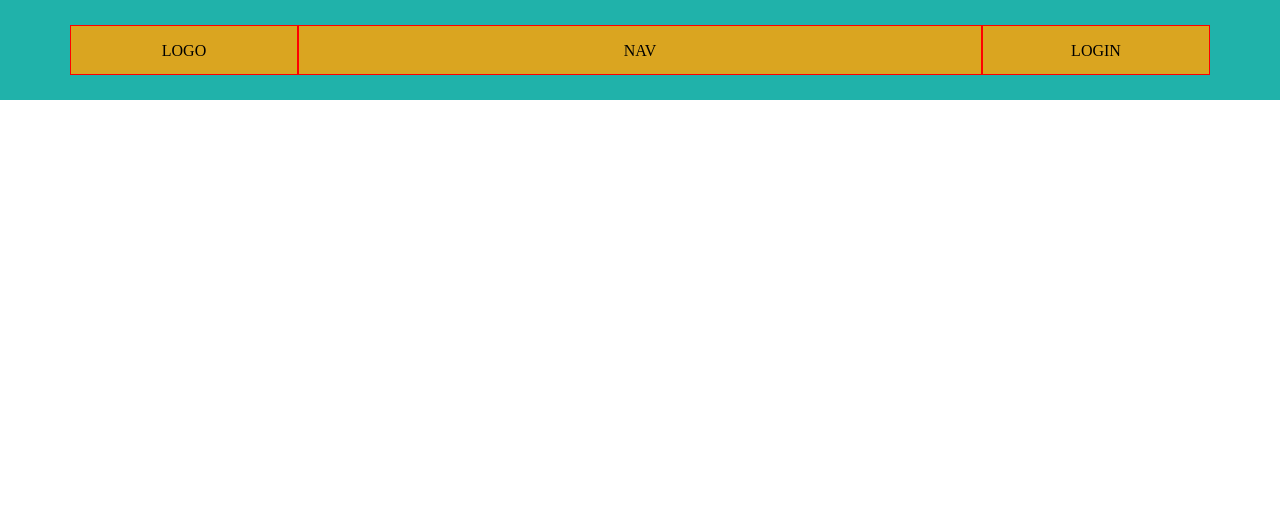
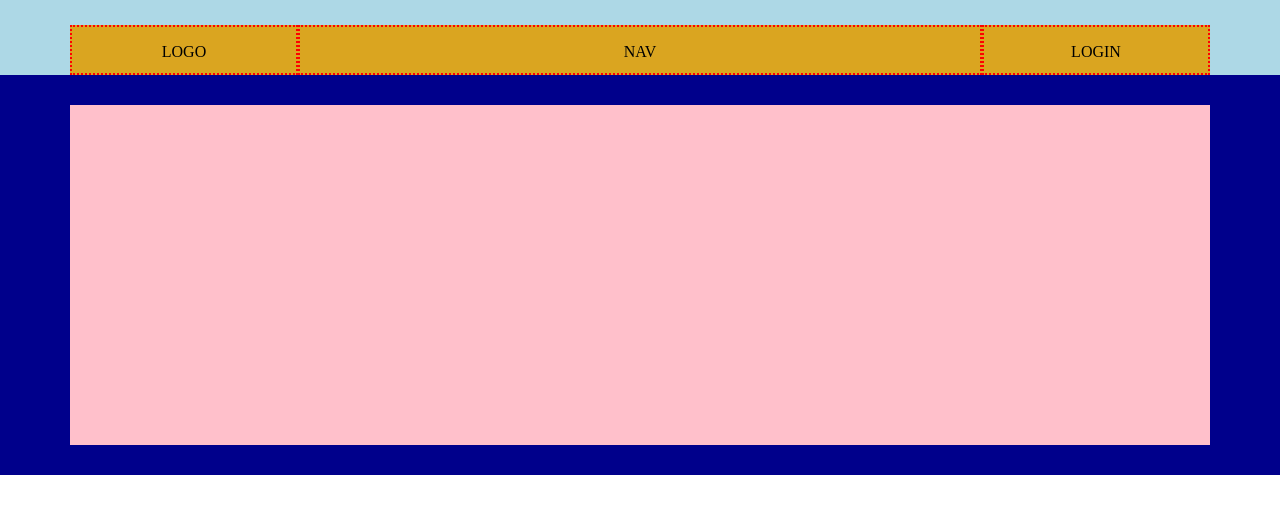
Before and after one commit to MonicaIzzo/htmlcss-struttura-discord, a plain HTML site: page index.html in a window 1280 px wide. Drawn offline with Linux system fonts and the light colour scheme.

Commit message:
add header

```diff
--- a/css/style.css
+++ b/css/style.css
@@ -6,7 +6,7 @@ box-sizing: border-box;
 }
 
 /* Custom PROPERTIES */
-.root {
+:root {
     --azzurro: #add8e6;
     --orancione: #daa520;
     --bluscuro: #00008b;
@@ -17,10 +17,7 @@ box-sizing: border-box;
     --acquamarina: #20b2aa;
     --grigio: #dddcdc;
 
-    --margin: 20px;
-    --padding: 20px;
-    --width-min: 150px;
-    --height-min: 100px;
+    --space: 30px;
 }
 
 
@@ -28,39 +25,36 @@ box-sizing: border-box;
 
 /* Generics */
 body {
-
 }
 
 
 
 /* Utilties */
 .cointainer {
-    min-width: 1140px;
+    width: 1140px;
     margin: 0 auto;
 }
 
+
 /* Header */
 .top-header {
-    background-color: #20b2aa;
+    background-color: var(--azzurro);
     height: 100px;
-    display: flex;
-    align-items: center;
-
+    padding: 25px 0;
 }
 
 .nav {
-    background-color: #daa520;
+    background-color: var(--orancione);
     text-align: center;
-    display: flex;
-    align-items: center;
     height: 50px;
     line-height: 50px;
+    display: flex;
+    height: 50px;
 
 }
 
 .sub-nav {
-    border: 1px solid #FF0000;
-    align-items: center;
+    border: 2px dotted #FF0000;
     height: 100%;
 }
 
@@ -72,9 +66,18 @@ body {
     width: 60%;
 }
 
+
+/* Jumbotron */
 #jumbotron {
     height: 400px;
     background-color: #00008b;
+    padding: var(--space)
+
+}
+.jumbotron-txt {
+    background-color: #ffc0cb;
+    height: 100%;
+    margin: 0 auto;
 }
 
 /* Main */
--- a/index.html
+++ b/index.html
@@ -18,10 +18,13 @@
             <div class="sub-nav sub1">LOGO</div>
             <div class="sub-nav sub2">NAV</div>
             <div class="sub-nav sub1">LOGIN</div>
-            <div class id="jumbotron"></div>
         </div>
-         <!-- Jumbotron -->
+            <!-- Jumbotron -->
+            <div class id="jumbotron">
+                <div class="jumbotron-txt cointainer"></div>
+            </div>
     </header>
+    <!-- Jumbotron -->
 
 
 
```
